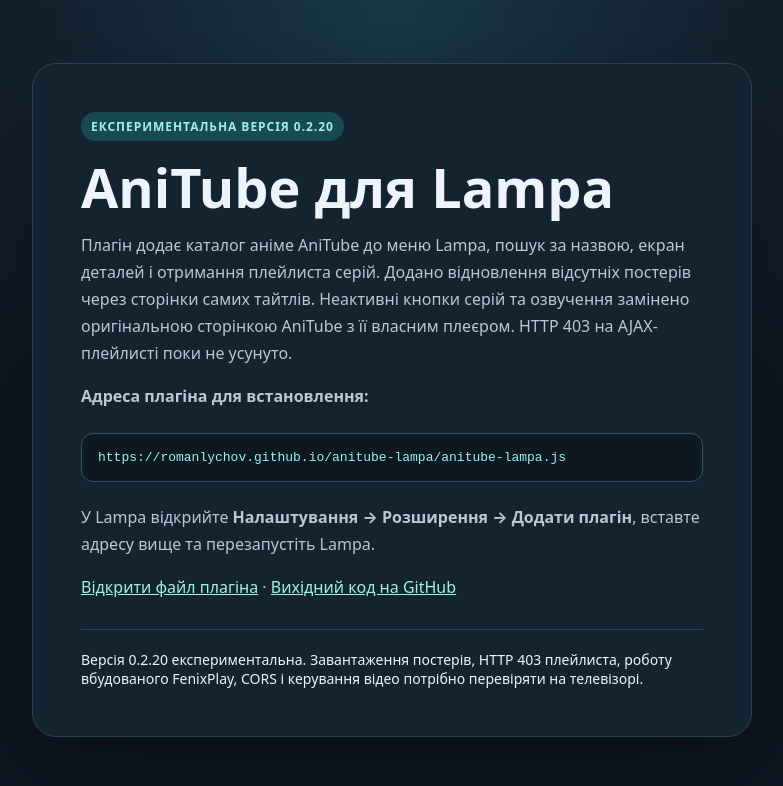
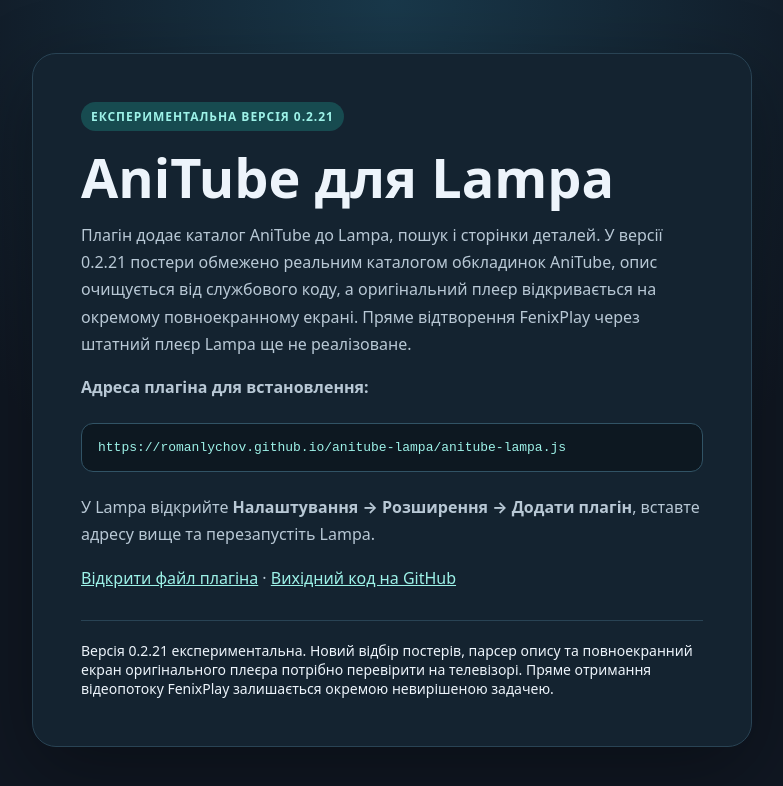
Before and after one commit to romanlychov/anitube-lampa, a plain HTML site: page index.html in a window 1280 px wide. Shown: the whole page, without its empty margins (248-1031 px from the left). Drawn offline with Linux system fonts and the light colour scheme.

Commit message:
Update AniTube project page to 0.2.21

```diff
--- a/index.html
+++ b/index.html
@@ -14,12 +14,12 @@ code{overflow-wrap:anywhere;color:#9df2e8}.url{display:block;margin:22px 0;paddi
 a{color:#9df2e8}.note{margin-top:28px;padding-top:20px;border-top:1px solid #294354;font-size:14px}
 </style></head>
 <body><main>
-<span class="tag">Експериментальна версія 0.2.20</span>
+<span class="tag">Експериментальна версія 0.2.21</span>
 <h1>AniTube для Lampa</h1>
-<p>Плагін додає каталог аніме AniTube до меню Lampa, пошук за назвою, екран деталей і отримання плейлиста серій. Додано відновлення відсутніх постерів через сторінки самих тайтлів. Неактивні кнопки серій та озвучення замінено оригінальною сторінкою AniTube з її власним плеєром. HTTP 403 на AJAX-плейлисті поки не усунуто.</p>
+<p>Плагін додає каталог AniTube до Lampa, пошук і сторінки деталей. У версії 0.2.21 постери обмежено реальним каталогом обкладинок AniTube, опис очищується від службового коду, а оригінальний плеєр відкривається на окремому повноекранному екрані. Пряме відтворення FenixPlay через штатний плеєр Lampa ще не реалізоване.</p>
 <p><strong>Адреса плагіна для встановлення:</strong></p>
 <code class="url">https://romanlychov.github.io/anitube-lampa/anitube-lampa.js</code>
 <p>У Lampa відкрийте <strong>Налаштування → Розширення → Додати плагін</strong>, вставте адресу вище та перезапустіть Lampa.</p>
 <p><a href="anitube-lampa.js">Відкрити файл плагіна</a> · <a href="https://github.com/romanlychov/anitube-lampa">Вихідний код на GitHub</a></p>
-<div class="note">Версія 0.2.20 експериментальна. Завантаження постерів, HTTP 403 плейлиста, роботу вбудованого FenixPlay, CORS і керування відео потрібно перевіряти на телевізорі.</div>
+<div class="note">Версія 0.2.21 експериментальна. Новий відбір постерів, парсер опису та повноекранний екран оригінального плеєра потрібно перевірити на телевізорі. Пряме отримання відеопотоку FenixPlay залишається окремою невирішеною задачею.</div>
 </main></body></html>
```
